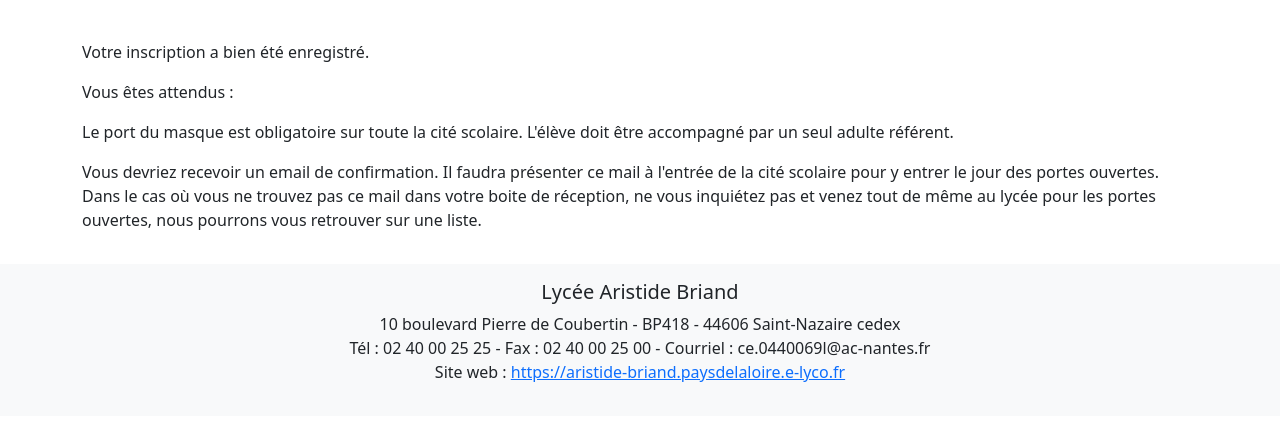
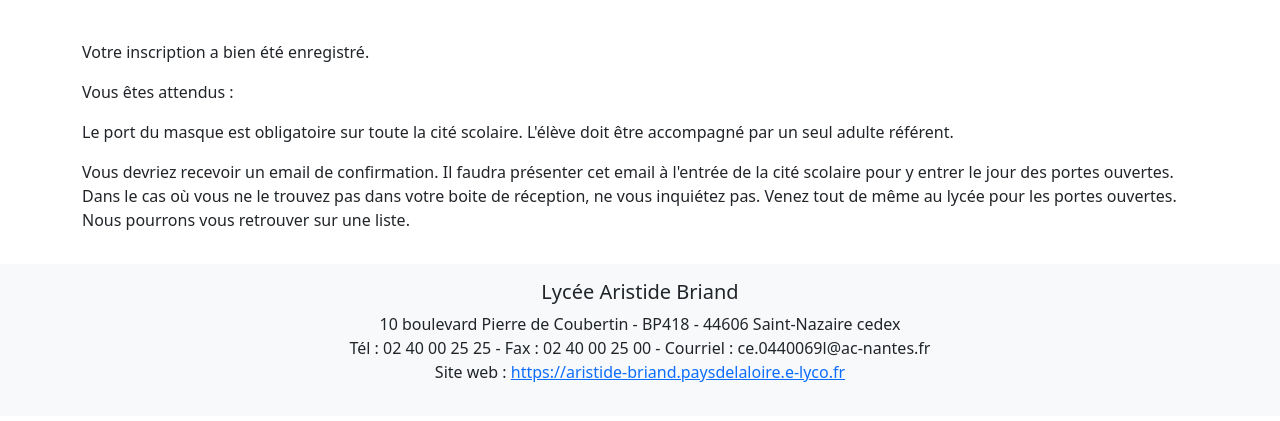
Before and after one commit to matteli/pop, a Django app: template schedule_booking/jinja2/booking_saved.html in a window 1280 px wide. Shown: the part 66-487 px from the top of the page. Run offline with Django 3.2, Linux system fonts and the light colour scheme; the template is opened without the code that fills it, so the values that code supplies are empty; parts of the project's set-up code (start-up, migrations or seed data) failed here and were passed over.

Commit message:
adjust message

```diff
--- a/schedule_booking/jinja2/booking_saved.html
+++ b/schedule_booking/jinja2/booking_saved.html
@@ -25,5 +25,5 @@
 </ul>
 </p>
 <p>Le port du masque est obligatoire sur toute la cité scolaire. L'élève doit être accompagné par un seul adulte référent.</p>
-<p>Vous devriez recevoir un email de confirmation. Il faudra présenter ce mail à l'entrée de la cité scolaire pour y entrer le jour des portes ouvertes. Dans le cas où vous ne trouvez pas ce mail dans votre boite de réception, ne vous inquiétez pas et venez tout de même au lycée pour les portes ouvertes, nous pourrons vous retrouver sur une liste.</p>
+<p>Vous devriez recevoir un email de confirmation. Il faudra présenter cet email à l'entrée de la cité scolaire pour y entrer le jour des portes ouvertes. Dans le cas où vous ne le trouvez pas dans votre boite de réception, ne vous inquiétez pas. Venez tout de même au lycée pour les portes ouvertes. Nous pourrons vous retrouver sur une liste.</p>
 {% endblock %}
--- a/schedule_booking/views.py
+++ b/schedule_booking/views.py
@@ -73,7 +73,7 @@
         f"\n\n"
         f"Le port du masque est obligatoire sur toute la cité scolaire. L'élève doit être accompagné par un seul adulte référent."
         f"\n\n"
-        f"Assurez-vous de pouvoir présenter ce mail à l'entrée de la cité scolaire, soit sur papier, soit directement sur un smartphone."
+        f"Assurez-vous de pouvoir présenter cet email à l'entrée de la cité scolaire, soit sur papier, soit directement sur un smartphone."
         f"\n\n"
         f"Le lycée Aristide Briand"
         f"\n\n"
@@ -91,7 +91,7 @@
         f"\n\n"
         f"Le port du masque est obligatoire sur toute la cité scolaire. L'élève doit être accompagné par un seul adulte référent."
         f"\n\n"
-        f"Assurez-vous de pouvoir présenter ce mail à l'entrée de la cité scolaire, soit sur papier, soit directement sur un smartphone."
+        f"Assurez-vous de pouvoir présenter cet email à l'entrée de la cité scolaire, soit sur papier, soit directement sur un smartphone."
         f"\n\n"
         f"Le lycée Aristide Briand"
         f"\n\n"
```
